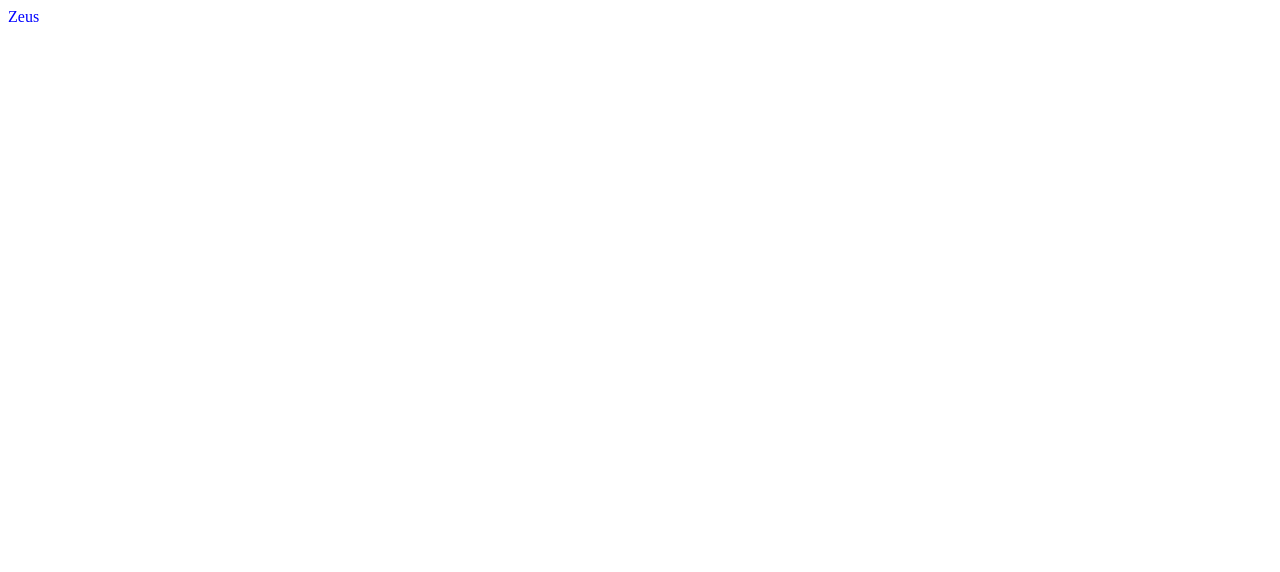
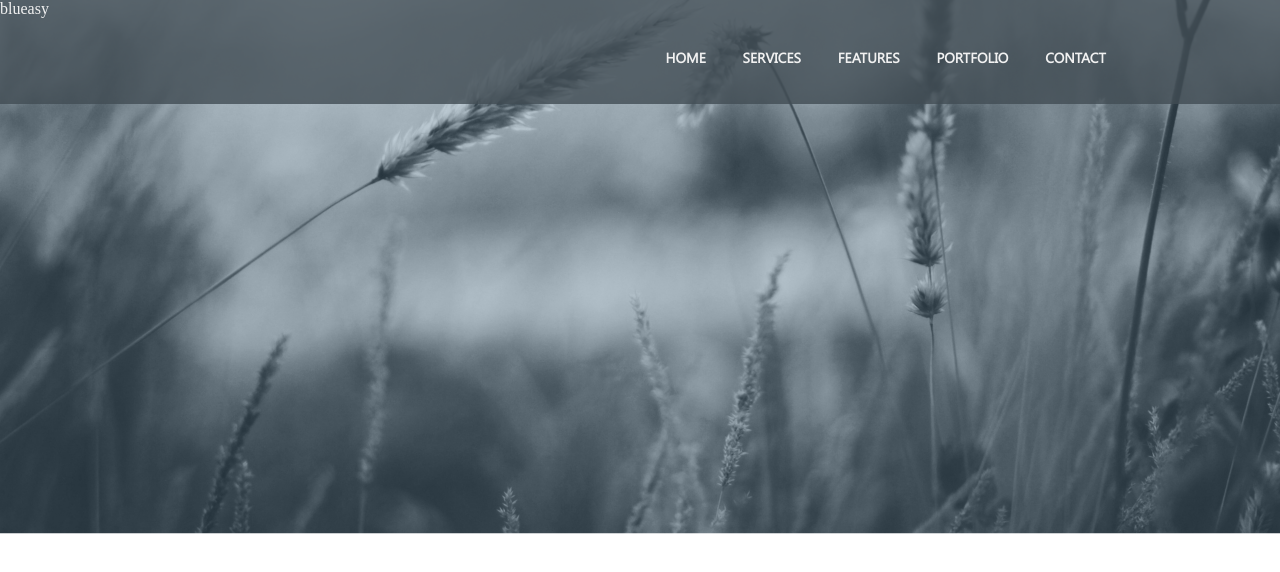
Before and after one commit to Plojka/blueasy, a plain HTML site: page index.html in a window 1280 px wide. Drawn offline with Linux system fonts and the light colour scheme.

Commit message:
add header

```diff
--- a/index.html
+++ b/index.html
@@ -8,7 +8,34 @@
     <title>Zeus</title>
 </head>
 <body>
-    Zeus
+    <div class="header">
+        <div class="header-img">
+            <div class="header-nav-bar">
+                <div class="header-logo">
+                    <a href="#" class="header-logo-link">blueasy</a>
+                </div>
+                <div class="header-list-box">
+                    <ul class="header-list">
+                        <a href="#home" class="header-item-link">
+                            <li class="header-item">home</li>
+                        </a>
+                        <a href="#services" class="header-item-link">
+                            <li class="header-item">services</li>
+                        </a>
+                        <a href="#features" class="header-item-link">
+                            <li class="header-item">features</li>
+                        </a>
+                        <a href="#portfolio" class="header-item-link">
+                            <li class="header-item">portfolio</li>
+                        </a>
+                        <a href="#contact" class="header-item-link">
+                            <li class="header-item">contact</li>
+                        </a>
+                    </ul>
+                </div>
+            </div>
+        </div>
+    </div>
 <script src="script/main.js"></script>
 </body>
 </html>
--- a/styles/scss/style.scss
+++ b/styles/scss/style.scss
@@ -1,3 +1,80 @@
-body {
-    color: blue;
+@font-face {
+    font-family: "segoe";
+    src: url("../scss/fonts/Segoe\ UI.ttf");
 }
+
+* {
+    padding: 0;
+    margin: 0;
+    box-sizing: border-box;
+}
+
+html, body {
+    width: 100%;
+    height: 100%;
+}
+
+.header {
+    // width: 100%;
+    height: 50rem;
+
+    .header-img {
+        // width: 300px;
+        height: 100%;
+        background: url(../scss/hero.jpg) no-repeat;
+        background-size: 100%;
+    }
+
+    .header-nav-bar {
+        display: grid;
+        grid-template-columns: 50% 50%;
+        width: 100%;
+        height: 6.5rem;
+        background-color: rgba(66, 77, 84, .8);
+
+        .header-logo {
+
+            .header-logo-link {
+                color: #f1f1f1;
+                text-decoration: none;
+            }
+        }
+
+        .header-list-box {
+
+            .header-list {
+                margin-top: 2.3rem;
+
+                .header-item-link {
+                    color: #f1f1f1;
+                    text-decoration: none;
+                    text-transform: uppercase;
+                    // display: inline-block;
+                    float: left;
+                    font-family: segoe;
+                    font-weight: bold;
+                    font-size: 14px;
+                    // padding: .7rem;
+                    margin-left: .9rem;
+
+                    .header-item {
+                        list-style-type: none;
+                        padding: .7rem;
+                    }
+
+                    .header-item:not(:hover) {
+                        transition: 2s;
+                    }
+
+                    .header-item:hover {
+                        list-style-type: none;
+                        color: #4bcaff;
+                        border-color: #4bcaff;
+                        border: .1rem solid;
+                        transition: .7s;
+                    }
+                }
+            }
+        }
+    }
+}
```
Also changed, not shown: image/hero.jpg (added), styles/css/style.css, styles/scss/fonts/Segoe UI.ttf (added), styles/scss/hero.jpg (added), 1 other file.
